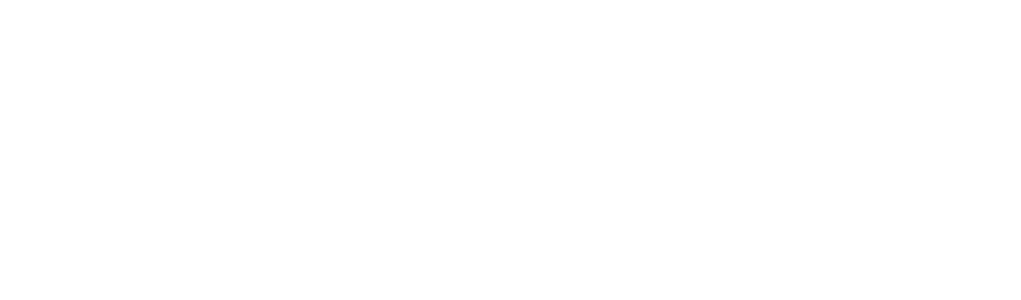
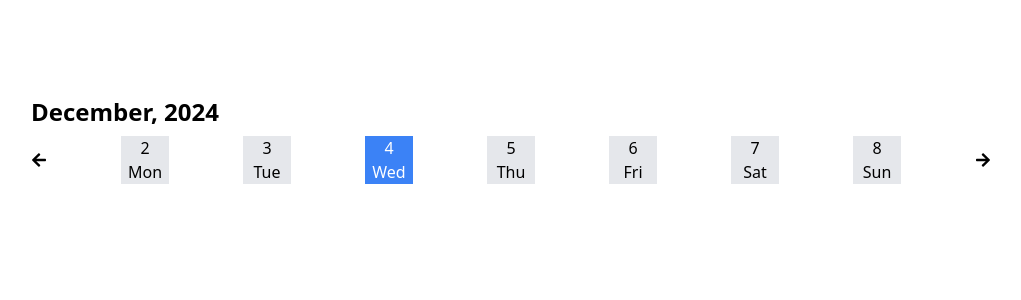
Before and after one commit to everett-wxy/fitness-app-athlete-front-end, a React (Vite) app: page /planner in a window 1280 px wide. Before the commit this address had no page. Shown: the top 300 px of the page, without its empty margins (129-1150 px from the left). Built offline with nearby package versions, Linux system fonts and the light colour scheme.

Commit message:
added Planner, dateHeader, ScrollingDateSelector components

```diff
--- a/package.json
+++ b/package.json
@@ -12,6 +12,7 @@
   "dependencies": {
     "react": "^18.3.1",
     "react-dom": "^18.3.1",
+    "react-icons": "^5.4.0",
     "react-router-dom": "^7.0.1"
   },
   "devDependencies": {
--- a/src/App.jsx
+++ b/src/App.jsx
@@ -4,6 +4,7 @@
 import Login from "./components/Login.jsx";
 import AccountCreation from "./components/AccountCreation.jsx";
 import WorkoutProgram from "./components/WorkoutProgram/WorkoutProgram.jsx";
+import Planner from "./components/Planner/Planner.jsx";
 
 function App() {
     return (
@@ -12,7 +13,11 @@
                 <Routes>
                     <Route path="/register" element={<AccountCreation />} />
                     <Route path="/login" element={<Login />} />
-                    <Route path='/workoutProgram' element={<WorkoutProgram/>}/>
+                    <Route
+                        path="/workoutProgram"
+                        element={<WorkoutProgram />}
+                    />
+                    <Route path="/planner" element={<Planner />} />'
                 </Routes>
             </Router>
         </WorkoutProgramProvider>
--- /dev/null
+++ b/src/components/Planner/DateHeader.jsx
@@ -0,0 +1,16 @@
+import React from "react";
+
+const DateHeader = ({ headerFocusDate }) => {
+    const month = headerFocusDate.toLocaleString("default", { month: "long" });
+    const year = headerFocusDate.getFullYear();
+
+    return (
+        <>
+            <h1 className="text-2xl font-semibold">
+                {month}, {year}
+            </h1>
+        </>
+    );
+};
+
+export default DateHeader;
--- /dev/null
+++ b/src/components/Planner/Planner.jsx
@@ -0,0 +1,37 @@
+import React, { useState, useEffect } from "react";
+import DateHeader from "./DateHeader";
+import ScrollingDateSelector from "./ScrollingDateSelector";
+
+const Planner = () => {
+    const currentDate = new Date(); // current date e.g, Mon Dec 09 2024 00:18:38 GMT+0800 (Singapore Standard Time)
+
+    const [focusedDate, setFocusedDate] = useState(currentDate);
+    const [headerFocusDate, setheaderFocusDate] = useState(focusedDate);
+
+    const handleDateSelect = (selectedDate) => {
+        setFocusedDate(selectedDate);
+        setheaderFocusDate(selectedDate);
+    };
+
+    console.log("Focused Date:", focusedDate); // Check focusedDate here
+
+
+    return (
+        <div className="flex justify-center">
+            <div className="w-3/4 flex flex-col">
+                <div className="marginTop h-24 w-24"></div>
+                <DateHeader
+                    headerFocusDate={headerFocusDate}
+                />
+                <ScrollingDateSelector
+                    headerFocusDate={headerFocusDate}
+                    setheaderFocusDate={setheaderFocusDate}
+                    onDateSelect={handleDateSelect}
+                    focusedDate={focusedDate}
+                />
+            </div>
+        </div>
+    );
+};
+
+export default Planner;
--- /dev/null
+++ b/src/components/Planner/ScrollingDateSelector.jsx
@@ -0,0 +1,79 @@
+import React, { useState, useEffect } from "react";
+import { FaArrowRight, FaArrowLeft } from "react-icons/fa";
+
+const ScrollingDateSelector = ({
+    headerFocusDate,
+    setheaderFocusDate,
+    onDateSelect,
+    focusedDate
+}) => {
+    const [weekDates, setWeekDates] = useState([]);
+
+    const getHeaderWeekDates = (focusedDateForHeader) => {
+        const dayOfWeek = focusedDateForHeader.getDay();
+        const diffToMonday = dayOfWeek === 0 ? -6 : 1 - dayOfWeek;
+
+        // creating new instance of date object to get date for monday of current week
+        const monday = new Date(focusedDateForHeader);
+        monday.setDate(focusedDateForHeader.getDate() + diffToMonday);
+
+        const weekDates = [];
+        for (let i = 0; i < 7; i++) {
+            const date = new Date(monday);
+            date.setDate(monday.getDate() + i);
+            weekDates.push(date);
+        }
+
+        return weekDates;
+    };
+
+    useEffect(() => {
+        setWeekDates(getHeaderWeekDates(headerFocusDate));
+    }, [headerFocusDate]);
+
+    const handleArrowLeft = () => {
+        const newDate = new Date(headerFocusDate);
+        newDate.setDate(headerFocusDate.getDate() - 7); // subtracting 7 days to get previous week
+        setheaderFocusDate(newDate);
+    };
+
+    const handleArrowRight = () => {
+        const newDate = new Date(headerFocusDate);
+        newDate.setDate(headerFocusDate.getDate() + 7); // Move to next week
+        setheaderFocusDate(newDate);
+    };
+
+    const handleDateClick = (selectedDate) => {
+        onDateSelect(selectedDate); // Call the callback function to update the focusedDate
+    };
+
+    const dayInitials = ["Mon", "Tue", "Wed", "Thu", "Fri", "Sat", "Sun"];
+
+    const datesOfWeek = weekDates.map((date, index) => {
+        // Check if the current date matches the focusedDate
+        const isSelected = date.toDateString() === focusedDate.toDateString();
+
+        return (
+            <div
+                key={index}
+                className={`flex flex-col items-center w-12 h-12 cursor-pointer ${isSelected ? 'bg-blue-500 text-white' : 'bg-gray-200'}`}
+                onClick={() => handleDateClick(date)}
+            >
+                <p>{date.getDate()}</p>
+                <p>{dayInitials[index]}</p>
+            </div>
+        );
+    });
+
+    return (
+        <>
+            <div className="flex justify-between items-center mt-2">
+                <FaArrowLeft onClick={handleArrowLeft} />
+                {datesOfWeek}
+                <FaArrowRight onClick={handleArrowRight} />
+            </div>
+        </>
+    );
+};
+
+export default ScrollingDateSelector;
```
Also changed, not shown: 1 other file (tests, documents, lock files or other folders).
